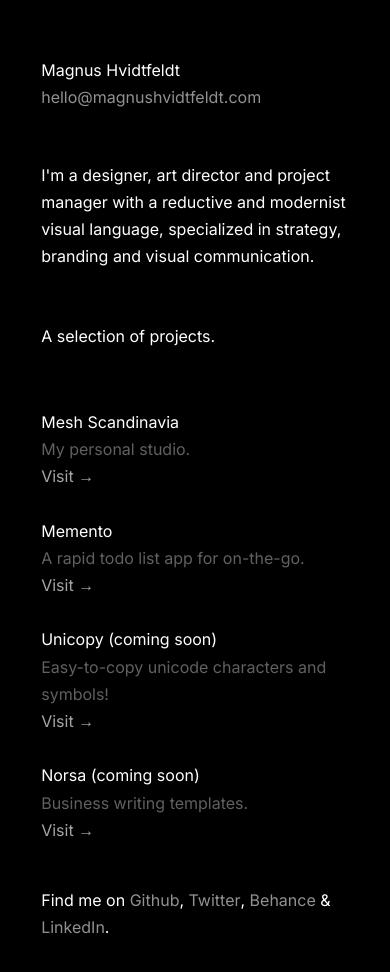
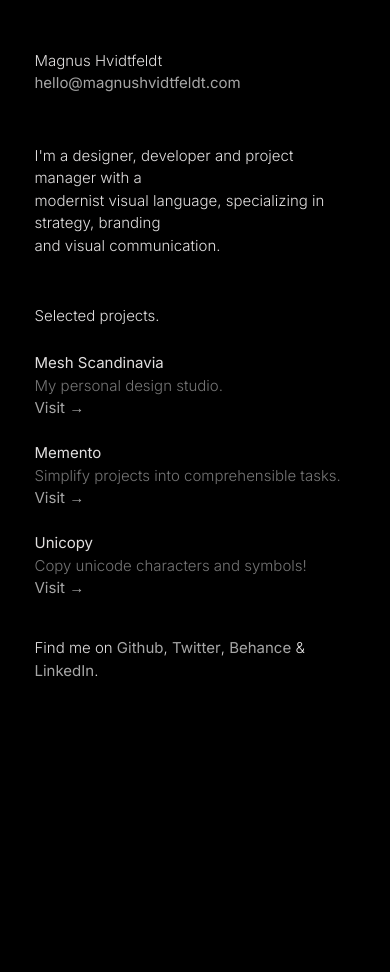
Before and after one commit to mch-sg/mh-web, a plain HTML site: page index.html in a window 390 px wide. After the commit the page ends 844 px from the top, so only its background shows below. Drawn offline with Linux system fonts and the light colour scheme.

Commit message:
visual updates

```diff
--- a/index.html
+++ b/index.html
@@ -37,29 +37,29 @@
 
 
     <p style="margin-top: 50px;">
-    I'm a designer, art director and project manager with a reductive and
-    modernist visual language, specialized in strategy, branding and
-    visual communication.  <br><br>
+    I'm a designer, developer and project manager with a <br/>
+    modernist visual language, specializing in strategy, branding <br/>
+    and visual communication.  <br><br>
     </p>
 
 
-    <p style="margin-top: 25px;">A selection of projects. </p> <br>  <p style="color: #606060;">
+    <p style="margin-top: 25px;margin-bottom:25px">Selected projects. </p>  <p style="color: #757575;">
 
         <a class="head">Mesh Scandinavia</a><br>
-        My personal studio. <br>
+        My personal design studio. <br>
         <a class="visit" href="https://www.meshscandinavia.com" target="_blank">Visit →</a><br><br>
 
         <a class="head">Memento</a><br>
-        A rapid todo list app for on-the-go. <br>
+        Simplify projects into comprehensible tasks. <br>
         <a class="visit" href="https://memento.today" target="_blank">Visit →</a><br><br>
 
-        <a class="head">Unicopy (coming soon)</a><br>
-        Easy-to-copy unicode characters and symbols! <br>
-        <a class="visit" href="https://unicopy.cc" target="_blank">Visit →</a><br><br>
+        <a class="head">Unicopy</a><br>
+        Copy unicode characters and symbols! <br>
+        <a class="visit" href="https://unicopy.cc" target="_blank">Visit →</a><br>
 
-        <a class="head">Norsa (coming soon)</a> <br>
-        Business writing templates. <br>
-        <a class="visit" href="/" target="_blank">Visit →</a><br>
+        <!--<a class="head">Norsa (soon)</a> <br>-->
+        <!--Business writing templates. <br>-->
+        <!--<a class="visit" href="/" target="_blank">Visit →</a><br>-->
     </p>
 
 
--- a/style.css
+++ b/style.css
@@ -1,3 +1,5 @@
+@import url("https://fonts.googleapis.com/css2?family=Inter:wght@200;300&display=swap");
+
 /*  ROOT  */
 
 :root {
@@ -10,33 +12,31 @@
   --xxlarge: "(min-width: 2560px)";
   --retina: "(-webkit-min-device-pixel-ratio: 2), (min-resolution: 192dpi)";
 
-    --add: #f7d1cd;
-    --sekclr: #DDDDDDDE;
+  --add: #5f6773;
+  --sekclr: #ddddddde;
   --hclr: #b392ac;
-    --minclr: #0B0B0D; // #141618 // #d1b3c4 // #0B0B0D // #101113
+  --minclr: #0b0b0d; // #141618 // #d1b3c4 // #0B0B0D // #101113
   --primclr: #735d78; // #e0d2ea
-    --bclr: #0000006F;
+  --bclr: #0000006f;
   --b: #000000;
-    --dim: #FFFFFF44; // #00000041
+  --dim: #ffffff44; // #00000041
 }
 
-.head {
-    color: white;
+* {
+  transition: 0.2s;
 }
-
 
 body {
   background-color: #000000;
-    color: white;
-    font-family: 'Inter', sans-serif;
-    font-size: 17px;
+  color: #e1dfdf;
+  font-family: "Inter", sans-serif;
+  font-size: 16px;
   font-weight: 300;
   margin-top: 100px; /* 100px */
   margin-left: 100px;
   margin-right: 8%;
-    line-height: 1.7;
+  /*line-height: 1.7;*/
   max-width: 550px;
-
 }
 
 hr {
@@ -48,46 +48,52 @@ hr {
   padding: 0;
 }
 
-
-
 .dim {
-    color: #919191;
-    font-weight:normal;
+  color: #a6a6a6;
+  font-weight: normal;
   text-decoration: none;
-    transition: 0.3s;
-} .dim:hover {
+  /* transition: 0.2s; */
+}
+.dim:hover {
   color: var(--add); /*  #EE8869 */
 }
 
 .projects {
   color: #ffffff;
   text-decoration: none;
-    font-weight:600;
-    transition: 0.3s;
-} .projects:hover {
+  font-weight: 600;
+  /* transition: 0.2s; */
+}
+.projects:hover {
   color: var(--add);
 }
 
 .visit {
-    color: #a4a6a6;
-    font-weight:normal;
+  color: #a6a6a6;
+  font-weight: normal;
   text-decoration: none;
-    transition: 0.3s;
-} .visit:hover {
+  /* transition: 0.2s; */
+}
+.visit:hover {
   color: var(--add);
 }
 
-::-moz-selection { /* Code for Firefox */
-    color: #020202;
-    background: var(--hclr);
+::-moz-selection {
+  /* Code for Firefox */
+  color: #5f6773;
+  background: #000000;
 }
 
 ::selection {
-    color: #020202;
-    background: var(--hclr);
+  color: #5f6773;
+  background: #000000;
 }
 
-
+.head {
+  color: #e1dfdf;
+  font-weight: 400;
+  font-size: 18px;
+}
 
 /*
     SCREEN OPTIMIZING FOR BODY ELEMENTS
@@ -97,23 +103,54 @@ hr {
 
 */
 
+/* SCREEN OPTIMIZING */ /*   XSMALL   */
+@media screen and (max-width: 868px) {
+  body {
+    margin-top: 5%;
+    margin-left: 5%;
+    margin-right: 5%;
+    padding: 15px;
 
-/* SCREEN OPTIMIZING */     /*   XSMALL   */
-@media screen and (max-width: 868px) {
+    font-size: 15px;
+    line-height: 1.5;
+  }
+
+  .head {
+    color: #e1dfdf;
+    font-weight: 400;
+    font-size: 15px;
+  }
+}
+
+/* SCREEN OPTIMIZING */ /*   SMALL   */
+@media screen and (min-width: 868px) {
   body {
     margin-top: 8%;
     margin-left: 8%;
     margin-right: 8%;
-        padding: 10px;
+
     font-size: 16px;
+    line-height: 1.7;
   }
 }
 
-/* SCREEN OPTIMIZING */     /*   SMALL   */
-@media screen and (min-width: 868px) {
+/* SCREEN OPTIMIZING */ /*   MEDIUM   */
+@media screen and (min-width: 1024px) {
   body {
     margin-top: 8%;
     margin-left: 8%;
+    margin-right: 8%;
+
+    font-size: 16px;
+    line-height: 1.7;
+  }
+}
+
+/* SCREEN OPTIMIZING */ /*   LARGE   */
+@media screen and (min-width: 1366px) {
+  body {
+    margin-top: 90px; /* 100px */
+    margin-left: 90px;
     margin-right: 8%;
 
     font-size: 17px;
@@ -121,39 +158,14 @@ hr {
   }
 }
 
-/* SCREEN OPTIMIZING */     /*   MEDIUM   */
-@media screen and (min-width: 1024px) {
+/* SCREEN OPTIMIZING */ /*   XLARGE   */
+@media screen and (min-width: 1920px) {
   body {
-        margin-top: 8%;
-        margin-left: 8%;
-        margin-right: 8%;
-
-        font-size: 17px;
-        line-height: 1.7;
-    }
-}
-
-/* SCREEN OPTIMIZING */     /*   LARGE   */
-@media screen and (min-width: 1366px) {
-    body {
-        margin-top: 100px ; /* 100px */
-        margin-left: 100px ;
+    margin-top: 100px; /* 100px */
+    margin-left: 100px;
     margin-right: 8%;
 
     font-size: 18px;
     line-height: 1.7;
   }
 }
-
-/* SCREEN OPTIMIZING */     /*   XLARGE   */
-@media screen and (min-width: 1920px) {
-    body {
-        margin-top: 100px ; /* 100px */
-        margin-left: 100px ;
-        margin-right: 8%;
-
-
-        font-size: 19px;
-        line-height: 1.7;
-    }
-}
```
Lines whose indentation alone changed are shown as unchanged.
